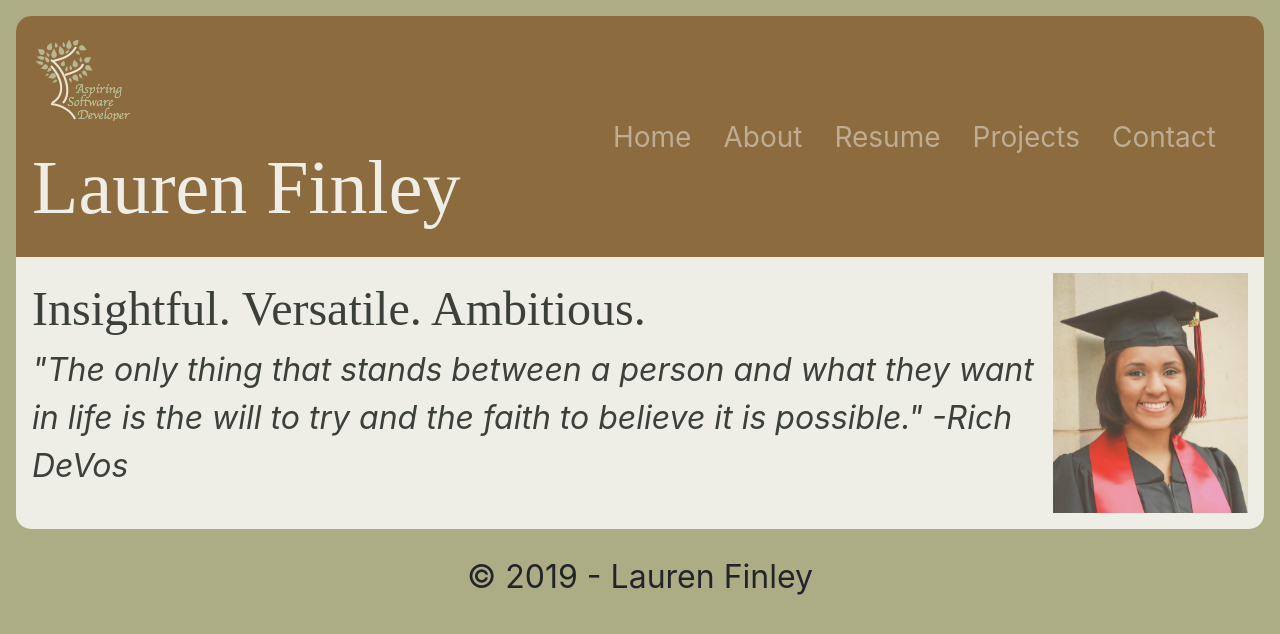
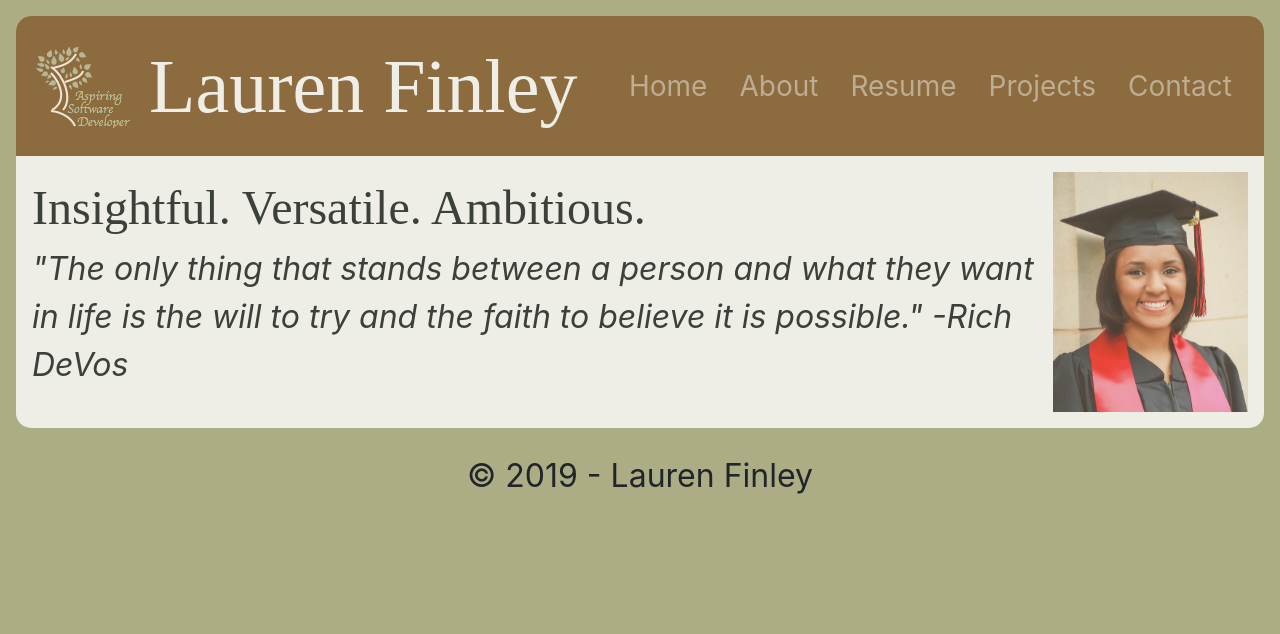
Before and after one commit to laurenoutloud/laurenoutloud.github.io, a React (Vite) app: page / in a window 1280 px wide. Shown: the top 634 px of the page. Built offline with nearby package versions, Linux system fonts and the light colour scheme.

Commit message:
switch from react-bootstrap to react-strap for navigation bar

```diff
--- a/package.json
+++ b/package.json
@@ -6,9 +6,9 @@
   "dependencies": {
     "bootstrap": "^4.3.1",
     "react": "^16.10.2",
-    "react-bootstrap": "^1.0.0-beta.14",
     "react-dom": "^16.10.2",
-    "react-router-dom": "^5.1.2"
+    "react-router-dom": "^5.1.2",
+    "reactstrap": "^8.0.1"
   },
   "devDependencies": {
     "@babel/core": "^7.5.5",
--- a/src/components/NavigationBar.js
+++ b/src/components/NavigationBar.js
@@ -1,7 +1,6 @@
 import React from "react";
-import { NavLink } from "react-router-dom";
-import Navbar from "react-bootstrap/Navbar";
-import Nav from "react-bootstrap/Navbar";
+import { Link } from "react-router-dom";
+import { Navbar, NavbarBrand, Nav, NavItem, NavLink } from "reactstrap";
 import "../css/NavigationBar.css";
 import logo from "../images/logo.png";
 
@@ -11,40 +10,30 @@ class NavigationBar extends React.Component {
   }
   render() {
     return (
-      <div className="navigationBar">
-        <Navbar expand="lg" variant="dark" sticky="top">
-          <Navbar.Brand>
+      <div className="navigation-bar">
+        <Navbar>
+          <NavbarBrand tag={Link} to="/">
             <div className="brandContent">
               <img src={logo} alt="logo" />
               Lauren Finley
             </div>
-          </Navbar.Brand>
+          </NavbarBrand>
           <Nav>
-            <Nav>
-              <NavLink style={{ color: "hsla(0,0%,100%,.5)" }} to="/">
-                Home
-              </NavLink>
-            </Nav>
-            <Nav>
-              <NavLink style={{ color: "hsla(0,0%,100%,.5)" }} to="/about">
-                About
-              </NavLink>
-            </Nav>
-            <Nav>
-              <NavLink style={{ color: "hsla(0,0%,100%,.5)" }} to="/resume">
-                Resume
-              </NavLink>
-            </Nav>
-            <Nav>
-              <NavLink style={{ color: "hsla(0,0%,100%,.5)" }} to="/Projects">
-                Projects
-              </NavLink>
-            </Nav>
-            <Nav>
-              <NavLink style={{ color: "hsla(0,0%,100%,.5)" }} to="/contact">
-                Contact
-              </NavLink>
-            </Nav>
+            <NavItem>
+              <NavLink tag={Link} to="/">Home</NavLink>
+            </NavItem>
+            <NavItem>
+              <NavLink tag={Link} to="/about">About</NavLink>
+            </NavItem>
+            <NavItem>
+              <NavLink tag={Link} to="/resume">Resume</NavLink>
+            </NavItem>
+            <NavItem>
+              <NavLink tag={Link} to="/projects">Projects</NavLink>
+            </NavItem>
+            <NavItem>
+              <NavLink tag ={Link} to="contact">Contact</NavLink>
+            </NavItem>
           </Nav>
         </Navbar>
       </div>
--- a/src/css/NavigationBar.css
+++ b/src/css/NavigationBar.css
@@ -1,3 +1,4 @@
+/*Overwrites reactstraps css*/
 .navbar {
     background-color: #855b2e;
     display:flex;
@@ -5,6 +6,7 @@
 }
 
 .brandContent {
+    color: white;
     display: flex;
     align-items: center;
     flex-wrap: wrap;
@@ -13,5 +15,10 @@
 }
 
 .navbar a{
+    color: hsla(0,0%,100%,.5);
     font-size: 3.5vmin;
 }
+
+.navbar a:hover{
+    color: white;
+}
```
Also changed, not shown: 1 other file (tests, documents, lock files or other folders).
